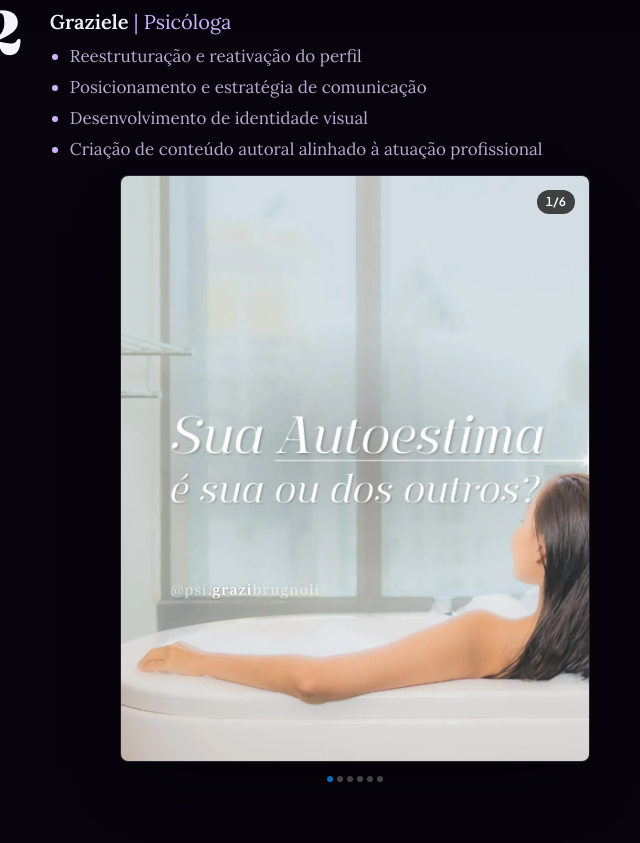
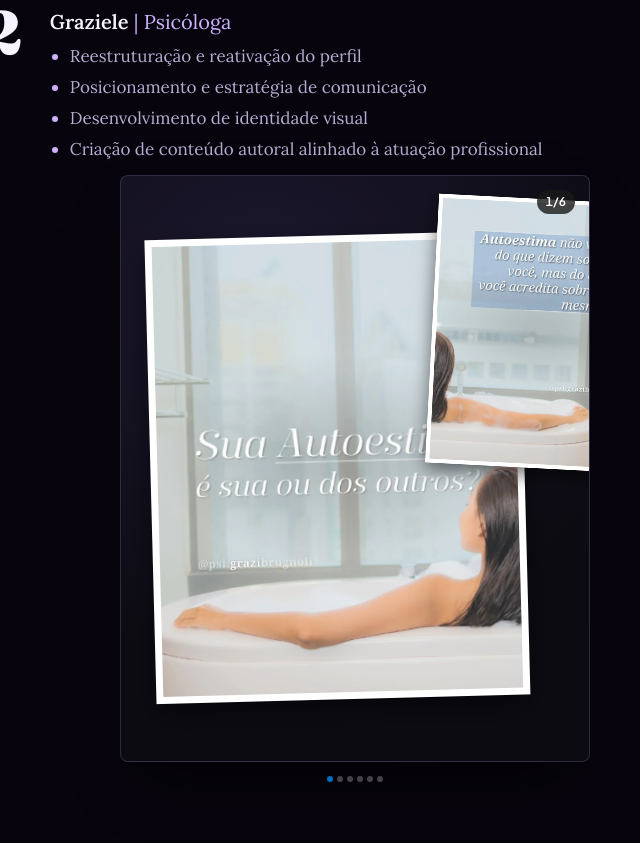
Before and after one commit to PIVA-Solutions/karen-mathias-staging, a plain HTML site: page site/index.html in a window 1280 px wide. Shown: the part 9546-10389 px from the top of the page, without its empty margins (285-925 px from the left). Drawn offline with nearby package versions, Linux system fonts and the light colour scheme; animation ran at ten frames a second.

Commit message:
Cases 2 e 3: artes em polaroides sobrepostas, como no post da Karen
A arte atual fica grande; a próxima entra pequena por cima, no canto
superior direito, cortada pela borda; a anterior fica por baixo, com só
uma ponta visível. Arraste (toque ou mouse) passa uma arte, com
resistência nas pontas; a rolagem vertical continua nativa. Setas só
com mouse, contador, pontinhos, clique na próxima avança e clique na
atual abre o zoom.

Co-Authored-By: Claude Opus 5.5 <noreply@anthropic.com>

```diff
--- a/site/index.html
+++ b/site/index.html
@@ -311,19 +311,22 @@ footer .wrap{display:flex;flex-wrap:wrap;justify-content:space-between;gap:10px}
 .phone-slide .phone-vid{position:absolute;left:4.8387%;top:11.4388%;width:89.7849%;height:79.8034%;border-radius:1.1976%/.6719%;object-fit:cover;display:block;pointer-events:none;background:transparent}
 </style>
 <style id="cases-pano-css">
-/* Cases 2 e 3 · carrossel igual ao do Instagram: uma arte por vez ocupando o quadro do post, um arraste = uma arte,
-   contador no canto, setas sobre a imagem (só com mouse) e pontinhos embaixo. As artes ficam coladas, então a emenda
-   aparece durante o arraste, como no app. */
+/* Cases 2 e 3 · carrossel do Instagram com as artes em "polaroides" sobrepostas, como no post de referência da Karen:
+   a arte atual fica grande, a próxima entra pequena POR CIMA no canto superior direito (cortada pela borda) e a anterior
+   fica por baixo, só com uma ponta à esquerda. Posições calculadas no JS (variáveis --x/--y/--s/--r/--z/--o). */
 .pano{grid-column:1/-1;min-width:0;justify-self:center;width:min(100%,470px)} /* largura de um post do Instagram no computador */
-.pano-frame{position:relative;overflow:hidden;border:1px solid var(--line);border-radius:8px;box-shadow:0 30px 60px -24px rgba(0,0,0,.7);background:#000}
-.pano-track{display:flex;overflow-x:auto;overflow-y:hidden;scroll-snap-type:x mandatory;overscroll-behavior-x:contain;scrollbar-width:none;cursor:grab;touch-action:pan-x pan-y;-webkit-overflow-scrolling:touch}
-.pano-track::-webkit-scrollbar{display:none}
+.pano-frame{position:relative;overflow:hidden;border:1px solid var(--line);border-radius:8px;box-shadow:0 30px 60px -24px rgba(0,0,0,.7);background:radial-gradient(120% 90% at 30% 20%,#1d1830 0%,#0c0b12 70%)}
+.pano-track{position:relative;aspect-ratio:4/5;touch-action:pan-y;user-select:none;-webkit-user-select:none;cursor:grab;outline:none}
 .pano-track.dragging{cursor:grabbing}
-.pano-track:focus-visible{outline:2px solid var(--lilac);outline-offset:-2px}
-.pano-slide{flex:0 0 100%;margin:0;scroll-snap-align:start;scroll-snap-stop:always}
-.pano-slide img{display:block;width:100%;height:auto;-webkit-user-drag:none;user-select:none}
-.pano-count{position:absolute;top:14px;right:14px;z-index:2;padding:4px 9px;border-radius:999px;background:rgba(26,26,26,.8);color:#fff;font:600 .75rem/1.3 var(--ui);font-variant-numeric:tabular-nums;pointer-events:none}
-.pano-arrow{position:absolute;top:50%;z-index:2;width:30px;height:30px;margin-top:-15px;padding:0;border:0;border-radius:50%;background:rgba(255,255,255,.82);box-shadow:0 0 5px rgba(0,0,0,.25);cursor:pointer;transition:background .2s}
+.pano-track:focus-visible{box-shadow:inset 0 0 0 2px var(--lilac)}
+.pano-slide{position:absolute;left:0;top:0;width:80%;margin:0;padding:1.6%;background:#fff;box-shadow:0 12px 30px rgba(0,0,0,.55);transform-origin:0 0;
+  transform:translate(var(--x,0px),var(--y,0px)) rotate(var(--r,0deg)) scale(var(--s,1));z-index:var(--z,1);opacity:var(--o,0);
+  transition:transform .6s cubic-bezier(.22,1,.36,1),opacity .4s ease;will-change:transform;cursor:pointer}
+.pano-slide.is-active{cursor:zoom-in}
+.pano-slide img{display:block;width:100%;height:auto;pointer-events:none;-webkit-user-drag:none}
+.pano-track.dragging .pano-slide{transition:none}
+.pano-count{position:absolute;top:14px;right:14px;z-index:40;padding:4px 9px;border-radius:999px;background:rgba(26,26,26,.8);color:#fff;font:600 .75rem/1.3 var(--ui);font-variant-numeric:tabular-nums;pointer-events:none}
+.pano-arrow{position:absolute;top:50%;z-index:40;width:30px;height:30px;margin-top:-15px;padding:0;border:0;border-radius:50%;background:rgba(255,255,255,.82);box-shadow:0 0 5px rgba(0,0,0,.25);cursor:pointer;transition:background .2s}
 .pano-arrow:hover{background:#fff}
 .pano-arrow.prev{left:12px}.pano-arrow.next{right:12px}
 .pano-arrow::before{content:"";position:absolute;left:50%;top:50%;width:8px;height:8px;border:solid #262626;border-width:0 2px 2px 0;transform:translate(-65%,-50%) rotate(-45deg)}
@@ -332,6 +335,7 @@ footer .wrap{display:flex;flex-wrap:wrap;justify-content:space-between;gap:10px}
 .pano-dots{display:flex;justify-content:center;gap:4px;margin-top:14px}
 .pano-dots button{width:6px;height:6px;padding:0;border:0;border-radius:50%;background:rgba(255,255,255,.35);cursor:pointer;transition:background .2s}
 .pano-dots button[aria-current="true"]{background:#0095f6}
+@media (prefers-reduced-motion:reduce){.pano-slide{transition:none}}
 </style>
 <script id="perf-keys-js">
 /* Diagnóstico de performance: chaves ?perf=a,b (noblur, stars1x, nostars, noparallax, lazyimg, noreveal, noloop, all).
@@ -573,7 +577,7 @@ footer .wrap{display:flex;flex-wrap:wrap;justify-content:space-between;gap:10px}
           <ul><li>Reestruturação e reativação do perfil</li><li>Posicionamento e estratégia de comunicação</li><li>Desenvolvimento de identidade visual</li><li>Criação de conteúdo autoral alinhado à atuação profissional</li></ul></div>
         <div class="pano" id="case2Pano" role="region" aria-roledescription="carrossel" aria-label="Carrossel do Case 2, Graziele">
           <div class="pano-frame">
-          <div class="pano-track" tabindex="0">
+          <div class="pano-track">
             <figure class="pano-slide"><img src="img/case2_1.webp" width="1024" height="1280" loading="lazy" decoding="async" alt="Capa: Sua autoestima é sua ou dos outros? Mulher relaxando na banheira" draggable="false"></figure>
             <figure class="pano-slide"><img src="img/case2_2.webp" width="1024" height="1280" loading="lazy" decoding="async" alt="Autoestima não vem do que dizem sobre você, mas do que você acredita sobre si mesma" draggable="false"></figure>
             <figure class="pano-slide"><img src="img/case2_3.webp" width="1024" height="1280" loading="lazy" decoding="async" alt="Se você só se sente suficiente quando recebe validação externa, talvez seja hora de fortalecer sua relação consigo mesma" draggable="false"></figure>
@@ -594,7 +598,7 @@ footer .wrap{display:flex;flex-wrap:wrap;justify-content:space-between;gap:10px}
           <ul><li>Profissionalização e reestruturação do perfil</li><li>Identidade visual própria</li><li>Planejamento editorial</li><li>Conteúdo autoral estratégico</li><li>Roteiros e edição de vídeos</li><li>Foco em alcance, autoridade e engajamento</li></ul></div>
         <div class="pano" id="case3Pano" role="region" aria-roledescription="carrossel" aria-label="Carrossel do Case 3, Luísa">
           <div class="pano-frame">
-          <div class="pano-track" tabindex="0">
+          <div class="pano-track">
             <figure class="pano-slide"><img src="img/case3_1.webp" width="1080" height="1440" loading="lazy" decoding="async" alt="Capa: Como é a psicoterapia comigo? Luísa Gomes, psicóloga clínica" draggable="false"></figure>
             <figure class="pano-slide"><img src="img/case3_2.webp" width="1080" height="1440" loading="lazy" decoding="async" alt="Comigo você encontrará um espaço seguro de escuta, dedicação, presença e acolhimento" draggable="false"></figure>
             <figure class="pano-slide"><img src="img/case3_3.webp" width="1080" height="1440" loading="lazy" decoding="async" alt="Aqui você pode ser você mesmo(a), com sua história, seu silêncio e suas emoções" draggable="false"></figure>
@@ -997,95 +1001,104 @@ footer .wrap{display:flex;flex-wrap:wrap;justify-content:space-between;gap:10px}
 })();
 </script>
 <script id="cases-pano-js">
-/* Cases 2 e 3 · carrossel do Instagram. Cada .pano tem estado próprio. Toque: rolagem 100% nativa com snap de uma arte por vez
-   (nada de preventDefault nem scrollLeft via JS). Mouse: arraste manual; passou de 15% da largura, vai para a arte vizinha. */
+/* Cases 2 e 3 · polaroides sobrepostas. Cada .pano tem estado próprio. Arraste horizontal (toque ou mouse) passa uma arte;
+   a rolagem vertical da página segue nativa (touch-action: pan-y). Toque na próxima arte avança; na atual, abre o zoom. */
 (function(){
-  var reduce = matchMedia('(prefers-reduced-motion: reduce)').matches;
   Array.prototype.forEach.call(document.querySelectorAll('.pano'), function(pano){
-    var track = pano.querySelector('.pano-track');
-    var slides = Array.prototype.slice.call(track.querySelectorAll('.pano-slide'));
+    var stage = pano.querySelector('.pano-track');
+    var slides = Array.prototype.slice.call(stage.querySelectorAll('.pano-slide'));
     var N = slides.length, dots = pano.querySelector('.pano-dots'), count = pano.querySelector('.pano-count');
-    var prev = pano.querySelector('.pano-arrow.prev'), next = pano.querySelector('.pano-arrow.next'), active = -1;
+    var prev = pano.querySelector('.pano-arrow.prev'), next = pano.querySelector('.pano-arrow.next'), active = 0;
     if (!N) return;
 
-    function w(){ return track.clientWidth || 1; }
-    function clamp(i){ return Math.max(0, Math.min(N - 1, i)); }
-    function current(){ return clamp(Math.round(track.scrollLeft / w())); }
-    function go(i, instant){ track.scrollTo({left: clamp(i) * w(), behavior: (reduce || instant) ? 'auto' : 'smooth'}); }
+    // Posição de cada arte conforme a distância d até a atual (frações da largura W e da altura H do quadro)
+    function place(d){
+      if (d === 0)  return {x:.05, y:.11, s:1,   r:-1.5, z:20, o:1};
+      if (d === 1)  return {x:.68, y:.03, s:.58, r:3,   z:30, o:1};  // próxima: pequena e POR CIMA, cortada à direita
+      if (d === -1) return {x:-.68, y:.07, s:.9, r:-3,   z:10, o:1};  // anterior: por baixo, só a ponta à esquerda
+      return d > 0 ? {x:1.05, y:.035, s:.6, r:3, z:5, o:0} : {x:-.95, y:.08, s:.9, r:-3, z:5, o:0};
+    }
+    function layout(drag){
+      var W = stage.clientWidth, H = stage.clientHeight, f = drag ? Math.max(-1, Math.min(1, -drag / W)) : 0;
+      slides.forEach(function(s, i){
+        var d = i - active, a = place(d), b = place(d - (f > 0 ? 1 : -1)), t = Math.abs(f), p = {};
+        ['x','y','s','r','o'].forEach(function(k){ p[k] = a[k] + (b[k] - a[k]) * t; });  // no arraste, interpola até a posição vizinha
+        s.style.setProperty('--x', (p.x * W).toFixed(1) + 'px');
+        s.style.setProperty('--y', (p.y * H).toFixed(1) + 'px');
+        s.style.setProperty('--s', p.s.toFixed(3));
+        s.style.setProperty('--r', p.r.toFixed(2) + 'deg');
+        s.style.setProperty('--o', p.o.toFixed(2));
+        s.style.setProperty('--z', t > .5 ? b.z : a.z);
+        s.classList.toggle('is-active', d === 0);
+        if (Math.abs(d) <= 1) s.removeAttribute('aria-hidden'); else s.setAttribute('aria-hidden', 'true');
+      });
+    }
+    function go(i){
+      active = Math.max(0, Math.min(N - 1, i)); layout(0);
+      Array.prototype.forEach.call(dots.children, function(b, j){ b.setAttribute('aria-current', j === active ? 'true' : 'false'); });
+      count.textContent = (active + 1) + '/' + N;
+      prev.hidden = active === 0; next.hidden = active === N - 1;
+    }
 
-    // Pontinhos, contador e setas: só mexem no DOM quando a arte muda
     for (var k = 0; k < N; k++) (function(k){
       var b = document.createElement('button'); b.type = 'button'; b.setAttribute('aria-label', 'Arte ' + (k + 1));
       b.addEventListener('click', function(){ go(k); });
       dots.appendChild(b);
     })(k);
-    function update(){
-      var i = current(); if (i === active) return; active = i;
-      Array.prototype.forEach.call(dots.children, function(b, j){ b.setAttribute('aria-current', j === i ? 'true' : 'false'); });
-      count.textContent = (i + 1) + '/' + N;
-      prev.hidden = i === 0; next.hidden = i === N - 1;
-    }
-    var raf = 0;
-    track.addEventListener('scroll', function(){ if (!raf) raf = requestAnimationFrame(function(){ raf = 0; update(); }); }, {passive: true});
-
-    // Setas e teclado
-    [prev, next].forEach(function(b){ b.addEventListener('click', function(){ go(current() + (+b.getAttribute('data-dir'))); }); });
-    track.addEventListener('keydown', function(e){
-      if (e.key === 'ArrowRight'){ e.preventDefault(); go(current() + 1); }
-      else if (e.key === 'ArrowLeft'){ e.preventDefault(); go(current() - 1); }
+    [prev, next].forEach(function(b){ b.addEventListener('click', function(){ go(active + (+b.getAttribute('data-dir'))); }); });
+    stage.setAttribute('tabindex', '0');
+    stage.addEventListener('keydown', function(e){
+      if (e.key === 'ArrowRight'){ e.preventDefault(); go(active + 1); }
+      else if (e.key === 'ArrowLeft'){ e.preventDefault(); go(active - 1); }
     });
 
-    // Gesto: down/up registram posição e scrollLeft (todos os ponteiros); só o mouse arrasta via JS
-    var g = null, tap = null, suppress = false, settle = 0;
-    track.addEventListener('pointerdown', function(e){
+    // Arraste (toque e mouse). Só vira arraste horizontal depois de 8 px na horizontal; vertical fica com a página.
+    var g = null, suppress = false;
+    stage.addEventListener('pointerdown', function(e){
       if (e.pointerType === 'mouse' && e.button !== 0) return;
-      tap = null; suppress = false;                     // um arraste que terminou sem click não pode engolir este gesto
-      g = {id: e.pointerId, mouse: e.pointerType === 'mouse', x: e.clientX, y: e.clientY, sl: track.scrollLeft, moved: false, slide: e.target.closest('.pano-slide')};
-      if (g.mouse){ try { track.setPointerCapture(e.pointerId); } catch(err){} }
+      suppress = false;
+      g = {id: e.pointerId, x: e.clientX, y: e.clientY, dx: 0, h: false, done: false};
     });
-    track.addEventListener('pointermove', function(e){
-      if (!g || !g.mouse || e.pointerId !== g.id) return;
-      var dx = e.clientX - g.x;
-      if (!g.moved && Math.abs(dx) > 6){ g.moved = true; track.style.scrollSnapType = 'none'; track.classList.add('dragging'); }
-      if (g.moved) track.scrollLeft = g.sl - dx;
+    stage.addEventListener('pointermove', function(e){
+      if (!g || e.pointerId !== g.id || g.done) return;
+      var dx = e.clientX - g.x, dy = e.clientY - g.y;
+      if (!g.h){
+        if (Math.abs(dx) > 8 && Math.abs(dx) > Math.abs(dy)){ g.h = true; stage.classList.add('dragging'); try { stage.setPointerCapture(e.pointerId); } catch(err){} }
+        else if (Math.abs(dy) > 8){ g = null; return; }   // gesto vertical: rolagem da página
+      }
+      if (g.h){
+        // nas pontas, resistência (não há arte antes da primeira nem depois da última)
+        g.dx = ((active === 0 && dx > 0) || (active === N - 1 && dx < 0)) ? dx / 4 : dx;
+        layout(g.dx);
+      }
     });
     // Fim do gesto, idempotente: pointerup, pointercancel e lostpointercapture podem chegar juntos; só o primeiro age
     function end(e){
-      if (!g || e.pointerId !== g.id) return;
-      var gs = g; g = null;
-      var dist = Math.hypot(e.clientX - gs.x, e.clientY - gs.y);
-      tap = (e.type === 'pointerup' && !gs.moved && dist < 10 && Math.abs(track.scrollLeft - gs.sl) < 1) ? gs.slide : null;
-      if (gs.mouse && track.hasPointerCapture && track.hasPointerCapture(gs.id)){ try { track.releasePointerCapture(gs.id); } catch(err){} }
-      if (!gs.moved) return;
-      suppress = true;                                  // o click que vem depois de um arraste não abre o zoom
-      track.classList.remove('dragging');
-      var from = Math.round(gs.sl / w()), moved = track.scrollLeft - gs.sl;
-      var to = clamp(Math.abs(moved) > w() * .15 ? from + (moved > 0 ? 1 : -1) : from), target = to * w();
-      var token = ++settle;
-      function snapBack(){ if (token !== settle) return; settle++; track.style.scrollSnapType = ''; }
-      if (reduce || Math.abs(track.scrollLeft - target) < 1){ track.scrollLeft = target; snapBack(); return; }
-      track.scrollTo({left: target, behavior: 'smooth'});
-      if ('onscrollend' in window) track.addEventListener('scrollend', snapBack, {once: true}); // religa o snap só no fim da rolagem suave
-      setTimeout(snapBack, 700);
+      if (!g || e.pointerId !== g.id || g.done) return;
+      var gs = g; gs.done = true; g = null;
+      if (!gs.h) return;
+      suppress = true;                                   // o click depois de um arraste não abre o zoom nem avança
+      stage.classList.remove('dragging');
+      var W = stage.clientWidth;
+      if (Math.abs(gs.dx) > W * .15) go(active + (gs.dx < 0 ? 1 : -1)); else go(active);
     }
-    track.addEventListener('pointerup', end);
-    track.addEventListener('pointercancel', end);
-    track.addEventListener('lostpointercapture', end);
+    stage.addEventListener('pointerup', end);
+    stage.addEventListener('pointercancel', end);
+    stage.addEventListener('lostpointercapture', end);
 
-    // Clique: depois de arraste, engole o click (captura); toque/clique parado abre a arte no zoom do site
-    track.addEventListener('click', function(e){
-      if (suppress){ suppress = false; tap = null; e.stopPropagation(); e.preventDefault(); }
-    }, true);
-    track.addEventListener('click', function(){
-      var s = tap; tap = null; if (!s) return;
+    // Clique: depois de arraste, engole; na próxima/anterior, navega; na atual, abre o zoom do site
+    stage.addEventListener('click', function(e){
+      if (suppress){ suppress = false; e.stopPropagation(); e.preventDefault(); return; }
+      var s = e.target.closest('.pano-slide'); if (!s) return;
+      var i = slides.indexOf(s);
+      if (i !== active){ go(i); return; }
       var lb = document.getElementById('lb'), img = lb && lb.querySelector('img'), src = s.querySelector('img');
       if (!img || !src) return;
       img.src = src.getAttribute('src'); img.alt = src.alt; lb.classList.add('on');
     });
 
-    // Redimensionar: mantém a mesma arte no quadro
-    var rt; addEventListener('resize', function(){ clearTimeout(rt); var i = active < 0 ? 0 : active; rt = setTimeout(function(){ go(i, true); active = -1; update(); }, 120); });
-    update();
+    var rt; addEventListener('resize', function(){ clearTimeout(rt); rt = setTimeout(function(){ layout(0); }, 120); });
+    go(0);
   });
 })();
 </script>
```
Also changed, not shown: 1 other file.
